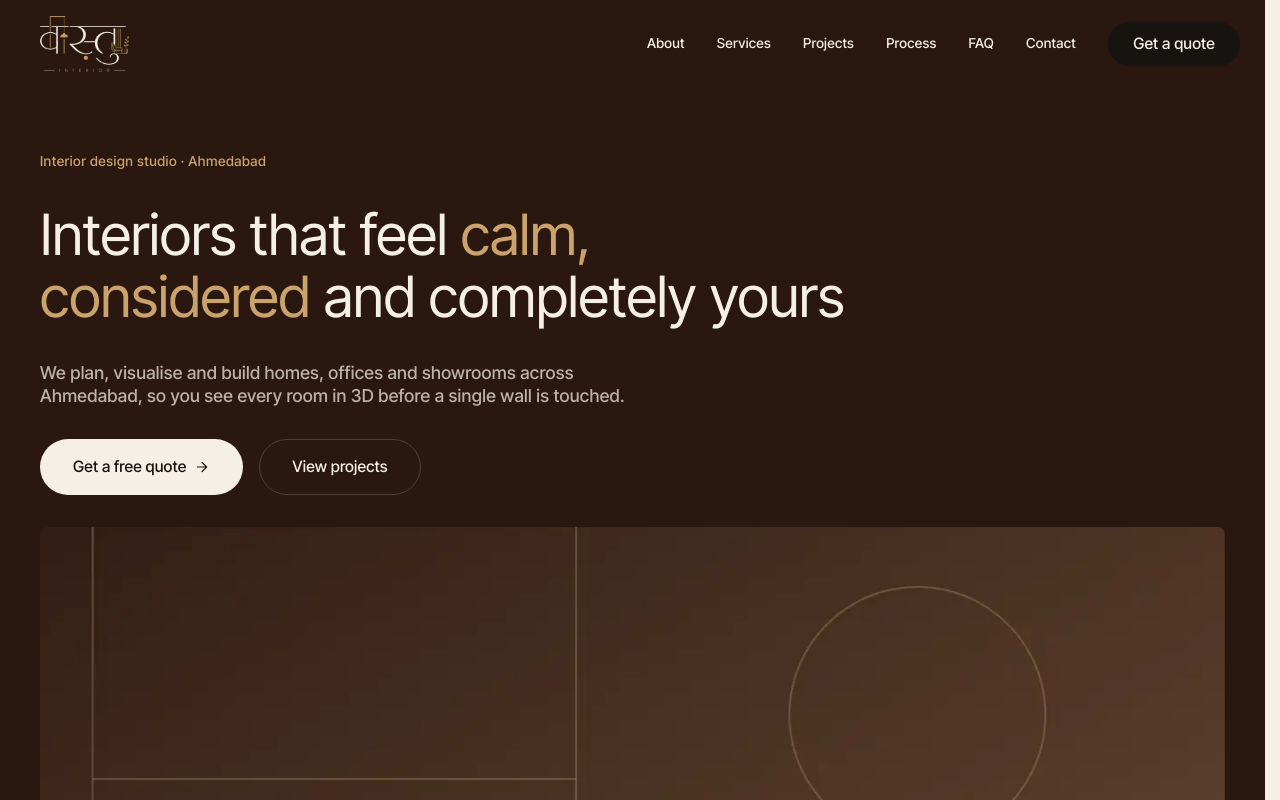
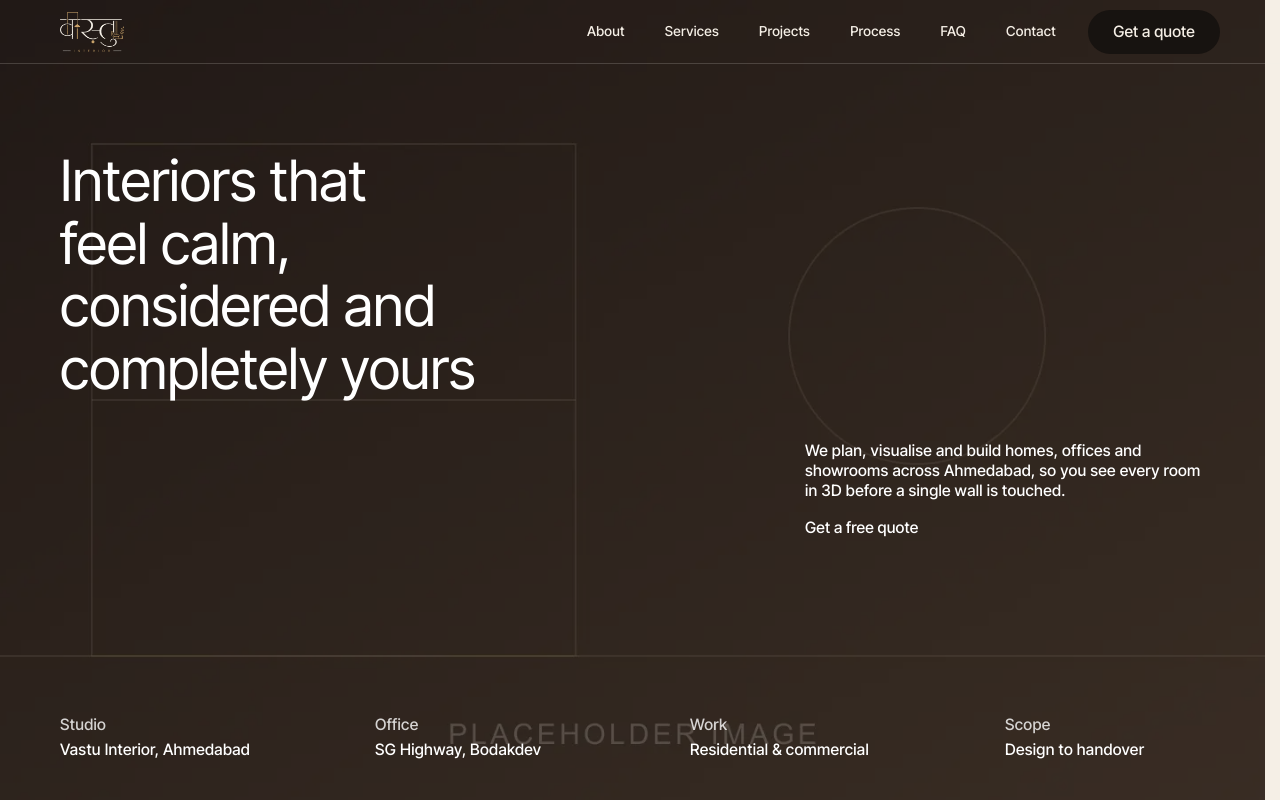
Before and after one commit to jayponkiya/Vaastu-Interior, a plain HTML site: page index.html in a window 1280 px wide. Shown: the top 800 px of the page. Drawn offline with Linux system fonts and the light colour scheme.

Commit message:
phase 1: hero and section spacing from reference
Full-bleed 100svh hero with 60% overlay, heading top-left, lead and text
button in a side column, facts row on the bottom edge. Entrance timed to
the preloader lift as measured on the reference. Gutters 16/32/60, section
padding 40/60/100, no max-width, section heads with a hairline, 396px side
column. Header: hairline, 0.8s slide, 0.3s link underline.

Co-Authored-By: Claude Opus 5.5 <noreply@anthropic.com>

```diff
--- a/assets/css/animations.css
+++ b/assets/css/animations.css
@@ -13,7 +13,8 @@
 .motion-ok [data-reveal="fade"],
 .motion-ok [data-reveal="fade-up"],
 .motion-ok [data-reveal="stagger"] > *,
-.motion-ok [data-split] {
+.motion-ok [data-split],
+.motion-ok [data-hero] {
   opacity: 0;
 }
 .motion-ok [data-reveal="fade-up"],
@@ -30,6 +31,8 @@
   margin: 0 -0.06em -0.12em 0;
 }
 .split-word__inner { display: inline-block; }
+/* Hero words move whole (no clipping box), like the reference. */
+.split-word--free { overflow: visible; }
 
 /* Mask reveal: a cover layer scales away, the image settles from 1.2x.
    Set --mask-color to the section background when it is not cream. */
--- a/assets/css/base.css
+++ b/assets/css/base.css
@@ -87,16 +87,17 @@
   --s-5: 2.5rem;   /*  40 */
   --s-6: 3rem;     /*  48 */
   --s-8: 4rem;     /*  64 */
-  --s-10: 5rem;    /*  80 */
-  --s-12: 6rem;    /*  96 */
-  --s-15: 7.5rem;  /* 120 */
 
-  /* Layout */
-  --container: 80rem;          /* 1280 */
-  --gutter: 1.5rem;            /* 24 mobile */
-  --section-pad: 4.5rem;       /* 72 mobile */
-  --header-h: 4.5rem;          /* 72 mobile */
-  --radius-sm: 0.5rem;
+  /* Layout (reference measurements, docs/REFERENCE-NOTES.md §4).
+     Full width with fixed side gutters, no max-width. Three steps like the
+     reference: mobile, tablet (>=768), desktop (>=1200). */
+  --container: 100%;
+  --gutter: 16px;
+  --section-pad: 40px;
+  --header-h: 64px;
+  --col-side: 396px;           /* fixed side column next to flexible media */
+  --col-gap: 24px;
+  --radius-sm: 4px;
   --radius-pill: 999px;
 
   /* Motion */
@@ -115,14 +116,15 @@
 
 @media (min-width: 768px) {
   :root {
-    --gutter: 2.5rem;          /* 40 */
-    --section-pad: 6rem;       /* 96 */
+    --gutter: 32px;
+    --section-pad: 60px;
   }
 }
-@media (min-width: 1024px) {
+@media (min-width: 1200px) {
   :root {
-    --section-pad: 7.5rem;     /* 120 */
-    --header-h: 5.5rem;        /* 88 */
+    --gutter: 60px;
+    --section-pad: 100px;
+    --col-gap: 40px;
   }
 }
 
--- a/assets/css/components.css
+++ b/assets/css/components.css
@@ -104,6 +104,35 @@
   --btn-border: var(--line-light);
 }
 
+/* Text button (reference primary CTA): no box, 1px underline that grows
+   from the left on hover and retracts to the right on leave. */
+.link-line {
+  position: relative;
+  display: inline-block;
+  padding-bottom: 7px;
+  font-size: var(--fs-base);
+  font-weight: 500;
+  line-height: var(--lh-text);
+  letter-spacing: var(--ls-btn);
+  text-decoration: none;
+  color: inherit;
+}
+.link-line::after {
+  content: "";
+  position: absolute;
+  inset: auto 0 0;
+  height: 1px;
+  background: currentColor;
+  transform: scaleX(0);
+  transform-origin: right;
+  transition: transform 0.3s cubic-bezier(0.4, 0, 0.2, 1);
+}
+.link-line:hover::after,
+.link-line:focus-visible::after {
+  transform: scaleX(1);
+  transform-origin: left;
+}
+
 /* Text link with animated underline */
 .link-arrow {
   position: relative;
@@ -154,10 +183,6 @@
   object-fit: cover;
 }
 .media--wide { --ratio: 16 / 10; }
-.media--hero { --ratio: 4 / 5; }
-@media (min-width: 768px) {
-  .media--hero { --ratio: 16 / 9; }
-}
 
 /* Cards --------------------------------------------------------------------- */
 /* Service card: numbered, text-led */
--- a/assets/css/layout.css
+++ b/assets/css/layout.css
@@ -12,7 +12,6 @@
 
 /* Sections ----------------------------------------------------------------- */
 .section { padding-block: var(--section-pad); }
-.section--hero { padding-top: calc(var(--header-h) + var(--s-8)); }
 .section--paper { background: var(--paper); }
 .section--dark {
   background: var(--espresso);
@@ -23,24 +22,107 @@
 .section--dark h1 em, .section--dark h2 em, .section--dark h3 em,
 .section--dark .eyebrow { color: var(--gold); }
 
+/* Section heading: h2 over a full-width hairline, content below. */
 .section-head {
   display: grid;
-  gap: var(--s-3);
-  margin-bottom: var(--s-6);
+  gap: var(--s-2);
+  padding-bottom: var(--s-3);
+  border-bottom: 1px solid var(--line);
+  margin-bottom: var(--s-3);
+}
+@media (min-width: 768px) {
+  .section-head { margin-bottom: var(--s-5); }
 }
 @media (min-width: 1024px) {
   .section-head {
-    grid-template-columns: 1fr minmax(0, 28rem);
+    grid-template-columns: 1fr minmax(0, var(--col-side));
     align-items: end;
-    gap: var(--s-8);
-    margin-bottom: var(--s-8);
+    gap: var(--col-gap);
   }
+}
+
+/* Hero (docs/REFERENCE-NOTES.md §3) ---------------------------------------
+   Full-bleed media at 100svh with a 60% dark overlay. Heading top-left,
+   lead + text button in a right column, facts row on the bottom edge. */
+.hero {
+  position: relative;
+  isolation: isolate;
+  min-height: 100vh;
+  min-height: 100svh;
+  overflow: hidden;
+  background: var(--ink);
+  color: #fff;
+}
+.hero::before {
+  content: "";
+  position: absolute;
+  inset: 0;
+  z-index: -1;
+  background: rgb(25 25 25 / 0.6);
+}
+.hero__media {
+  position: absolute;
+  inset: 0;
+  z-index: -2;
+}
+.hero__media > img,
+.hero__media > video {
+  width: 100%;
+  height: 100%;
+  object-fit: cover;
+}
+.hero__inner {
+  display: grid;
+  grid-template-rows: auto auto 1fr auto;
+  gap: var(--s-2);
+  min-height: inherit;
+  padding: 130px var(--gutter) 80px;
+}
+.hero__title {
+  max-width: 350px;
+  color: #fff;
+}
+.hero__side {
+  display: grid;
+  justify-items: start;
+  gap: var(--s-2);
+  max-width: 400px;
+}
+.hero__lead { line-height: var(--lh-text); }
+.hero__facts {
+  grid-row: 4;
+  display: grid;
+  grid-template-columns: repeat(2, minmax(0, 1fr));
+  gap: 40px 32px;
+  margin: 0;
+}
+.hero__facts dt { opacity: 0.8; }
+.hero__facts dd { margin: 4px 0 0; }
+@media (min-width: 768px) {
+  .hero__inner {
+    grid-template-columns: minmax(0, 1fr) 300px;
+    gap: 40px;
+    padding: 150px var(--gutter) 40px;
+  }
+  .hero__title { grid-column: 1; max-width: 500px; }
+  .hero__side { grid-column: 2; grid-row: 2; }
+  .hero__facts {
+    grid-column: 1 / -1;
+    display: flex;
+    justify-content: space-between;
+    gap: var(--s-2);
+  }
+  .hero__facts > div { width: 150px; }
+}
+@media (min-width: 1200px) {
+  .hero__inner { grid-template-columns: minmax(0, 1fr) 400px; }
+  .hero__facts > div { width: 200px; }
 }
 
 /* Grids -------------------------------------------------------------------- */
 .grid {
   display: grid;
-  gap: var(--grid-gap, var(--s-4));
+  gap: var(--grid-gap, var(--col-gap));
 }
 @media (min-width: 768px) {
   .grid--3, .grid--4 { grid-template-columns: repeat(2, minmax(0, 1fr)); }
@@ -50,14 +132,15 @@
   .grid--4 { grid-template-columns: repeat(4, minmax(0, 1fr)); }
 }
 
+/* Flexible media column + fixed side column (reference: 1fr + 396px). */
 .split {
   display: grid;
-  gap: var(--s-6);
-  align-items: center;
+  gap: var(--s-4) var(--col-gap);
+  align-items: end;
 }
 @media (min-width: 1024px) {
-  .split { grid-template-columns: 5fr 7fr; gap: var(--s-10); }
-  .split--reverse { grid-template-columns: 7fr 5fr; }
+  .split { grid-template-columns: minmax(0, 1fr) var(--col-side); }
+  .split--reverse { grid-template-columns: var(--col-side) minmax(0, 1fr); }
   .split--reverse > :first-child { order: 2; }
 }
 
@@ -88,7 +171,8 @@
   z-index: var(--z-header);
   height: var(--header-h);
   color: var(--ink);
-  transition: transform var(--dur) var(--ease-out);
+  /* Reference: slides out / in over 0.8s, quart-out. */
+  transition: transform 0.8s cubic-bezier(0.25, 1, 0.5, 1);
 }
 /* Solid background layer: faded in with opacity, never animated colour. */
 .site-header::before {
@@ -96,7 +180,6 @@
   position: absolute;
   inset: 0;
   background: rgb(245 239 230 / 0.94);
-  border-bottom: 1px solid var(--line);
   opacity: 0;
   transition: opacity var(--dur) var(--ease-out);
 }
@@ -104,6 +187,16 @@
   .site-header::before { backdrop-filter: blur(12px); background: rgb(245 239 230 / 0.82); }
 }
 .site-header.is-scrolled::before { opacity: 1; }
+/* 1px hairline in the current text colour (white over the hero, ink over cream). */
+.site-header::after {
+  content: "";
+  position: absolute;
+  inset: auto 0 0;
+  height: 1px;
+  background: currentColor;
+  opacity: 0.18;
+}
+.menu-open .site-header::after { opacity: 0; }
 .site-header.is-hidden { transform: translateY(-100%); }
 
 .site-header__inner {
@@ -120,13 +213,10 @@
 .site-header__logo .logo {
   grid-area: 1 / 1;
   width: auto;
-  height: 2.75rem;            /* 44 */
+  height: 2.5rem;             /* 40, fits the 64px header */
   transition: opacity var(--dur) var(--ease-out);
 }
 .logo--light { opacity: 0; }
-@media (min-width: 1024px) {
-  .site-header__logo .logo { height: 3.5rem; }   /* 56 */
-}
 
 /* Pages with a dark hero set <body data-header-theme="light">. */
 [data-header-theme="light"] .site-header:not(.is-scrolled),
@@ -141,7 +231,7 @@
 .site-nav { display: none; }
 .site-nav__list {
   display: flex;
-  gap: var(--s-4);
+  gap: var(--s-5);   /* 40, reference */
 }
 .site-nav__link {
   position: relative;
@@ -160,7 +250,7 @@
   background: currentColor;
   transform: scaleX(0);
   transform-origin: right;
-  transition: transform var(--dur) var(--ease-out);
+  transition: transform 0.3s cubic-bezier(0.4, 0, 0.2, 1);
 }
 .site-nav__link:hover::after,
 .site-nav__link.is-active::after {
--- a/assets/js/animations.js
+++ b/assets/js/animations.js
@@ -6,6 +6,7 @@
      data-parallax="0.12"                       image inside .media (0–0.16)
      data-count="250" data-prefix="" data-suffix="+"   counters
      data-cursor="View"                         cursor label on hover
+     data-hero="title|lead|cta"                 hero entrance (see initHero)
    Does nothing unless html.motion-ok is set (JS on, no reduced motion).
    Animates transform and opacity only.
    ========================================================================== */
@@ -94,6 +95,37 @@
         scrollTrigger: { trigger: el, start: 'top 90%', once: true },
       });
     });
+  }
+
+  /* Hero entrance -------------------------------------------------------
+     Reference timing (docs/REFERENCE-NOTES.md §3), t=0 at vi:ready, which
+     main.js fires 0.63s before the preloader panel lifts:
+       title  lines y 40px -> 0 + fade, 0.45s power2.out, +0.065s per line
+       lead   y 25px -> 0 + fade at +0.33s, 0.6s
+       cta    y 20px -> 0 + fade at +0.56s, 0.47s
+     Words of one line move together; the media itself does not animate. */
+  function initHero() {
+    const title = document.querySelector('[data-hero="title"]');
+    if (title) {
+      title.setAttribute('aria-label', title.textContent.replace(/s+/g, ' ').trim());
+      splitWords(title);
+      const words = [...title.querySelectorAll('.split-word')];
+      words.forEach((w) => w.classList.add('split-word--free'));
+      const tops = [...new Set(words.map((w) => w.offsetTop))].sort((a, b) => a - b);
+      gsap.set(words, { y: 40, opacity: 0 });
+      gsap.set(title, { opacity: 1 });
+      gsap.to(words, {
+        y: 0,
+        opacity: 1,
+        duration: 0.45,
+        ease: 'power2.out',
+        delay: (i) => tops.indexOf(words[i].offsetTop) * 0.065,
+      });
+    }
+    const lead = document.querySelector('[data-hero="lead"]');
+    if (lead) gsap.fromTo(lead, { y: 25, opacity: 0 }, { y: 0, opacity: 1, duration: 0.6, ease: 'power2.out', delay: 0.33 });
+    const cta = document.querySelector('[data-hero="cta"]');
+    if (cta) gsap.fromTo(cta, { y: 20, opacity: 0 }, { y: 0, opacity: 1, duration: 0.47, ease: 'power2.out', delay: 0.56 });
   }
 
   /* Reveals ---------------------------------------------------------------- */
@@ -215,7 +247,7 @@
     gsap.killTweensOf('*');
     if (lenis) lenis.destroy();
     document.querySelectorAll('.cursor').forEach((c) => c.remove());
-    document.querySelectorAll('[data-reveal], [data-reveal="stagger"] > *, [data-split], .split-word__inner, [data-parallax]')
+    document.querySelectorAll('[data-reveal], [data-reveal="stagger"] > *, [data-split], [data-hero], .split-word, .split-word__inner, [data-parallax]')
       .forEach((el) => gsap.set(el, { clearProps: 'all' }));
     document.querySelectorAll('[data-reveal="mask"]').forEach((el) => el.classList.add('is-revealed'));
     document.querySelectorAll('[data-count]').forEach((el) => {
@@ -234,6 +266,7 @@
     if (started) return;
     started = true;
     if (lenis) lenis.start();
+    initHero();
     initSplit();
     initReveals();
     initParallax();
--- a/assets/js/main.js
+++ b/assets/js/main.js
@@ -48,7 +48,7 @@
     const MIN = 2000;    // shortest run, so it never flashes
     const MAX = 5000;    // always fully closed by now
     const EXIT = 600;    // panel lift
-    const LEAD = 250;    // page reveal starts this long before the lift
+    const LEAD = 630;    // hero reveal starts this long before the lift (reference)
     const HOLD = 120;    // pause at 100%
     const FORCE_AT = MAX - EXIT - LEAD - HOLD - 350;   // push to 100% in time
 
--- a/index.html
+++ b/index.html
@@ -144,25 +144,26 @@
   <!-- /partial:header -->
 
   <main id="main">
-    <!-- Hero: split heading, buttons, mask + parallax image -->
-    <section class="section section--dark section--hero">
-      <div class="container flow" style="--flow-space: var(--s-4)">
-        <p class="eyebrow" data-reveal="fade">Interior design studio · Ahmedabad</p>
-        <h1 data-split>Interiors that feel <em>calm, considered</em> and completely yours</h1>
-        <p class="lead" data-reveal="fade-up" data-delay="0.3">We plan, visualise and build homes, offices and showrooms across Ahmedabad, so you see every room in 3D before a single wall is touched.</p>
-        <div class="btn-group" data-reveal="fade-up" data-delay="0.45">
-          <a class="btn btn--light" href="/get-quote">
-            <span class="btn__label"><span class="btn__text" data-label="Get a free quote">Get a free quote</span></span>
-            <svg class="btn__icon" viewBox="0 0 24 24" fill="none" stroke="currentColor" stroke-width="1.75" stroke-linecap="round" stroke-linejoin="round" aria-hidden="true"><path d="M5 12h14M12 5l7 7-7 7"/></svg>
-          </a>
-          <a class="btn btn--outline" href="/projects/">
-            <span class="btn__label"><span class="btn__text" data-label="View projects">View projects</span></span>
-          </a>
+    <!-- Hero: full-bleed media + 60% overlay, heading top-left, lead + text
+         button in a right column, facts row on the bottom edge.
+         Layout and reveal follow docs/REFERENCE-NOTES.md §3. -->
+    <section class="hero">
+      <div class="hero__media">
+        <!-- DEMO: placeholder image until real photography or video arrives -->
+        <img src="/assets/img/hero/placeholder-hero.webp" width="1600" height="900" alt="Placeholder for a living room photograph" fetchpriority="high" decoding="async">
+      </div>
+      <div class="hero__inner">
+        <h1 class="hero__title" data-hero="title">Interiors that feel calm, considered and completely yours</h1>
+        <div class="hero__side">
+          <p class="hero__lead" data-hero="lead">We plan, visualise and build homes, offices and showrooms across Ahmedabad, so you see every room in 3D before a single wall is touched.</p>
+          <a class="link-line" href="/get-quote" data-hero="cta">Get a free quote</a>
         </div>
-        <!-- DEMO: placeholder image until real photography arrives -->
-        <div class="media media--hero" data-reveal="mask">
-          <img src="/assets/img/hero/placeholder-hero.webp" width="1600" height="900" alt="Placeholder for a living room photograph" fetchpriority="high" data-parallax="0.12">
-        </div>
+        <dl class="hero__facts">
+          <div><dt>Studio</dt><dd>Vastu Interior, Ahmedabad</dd></div>
+          <div><dt>Office</dt><dd>SG Highway, Bodakdev</dd></div>
+          <div><dt>Work</dt><dd>Residential &amp; commercial</dd></div>
+          <div><dt>Scope</dt><dd>Design to handover</dd></div>
+        </dl>
       </div>
     </section>
 
@@ -201,7 +202,7 @@
 
         <div class="split split--reverse">
           <div class="media media--wide" data-reveal="mask">
-            <img src="/assets/img/hero/placeholder-landscape.webp" width="1200" height="750" alt="Placeholder for a modular kitchen photograph" loading="lazy" decoding="async">
+            <img src="/assets/img/hero/placeholder-landscape.webp" width="1200" height="750" alt="Placeholder for a modular kitchen photograph" loading="lazy" decoding="async" data-parallax="0.12">
           </div>
           <div class="flow">
             <h3 data-reveal="fade-up">A home planned around daylight, storage and the way your family moves</h3>
```
Also changed, not shown: 1 other file.
